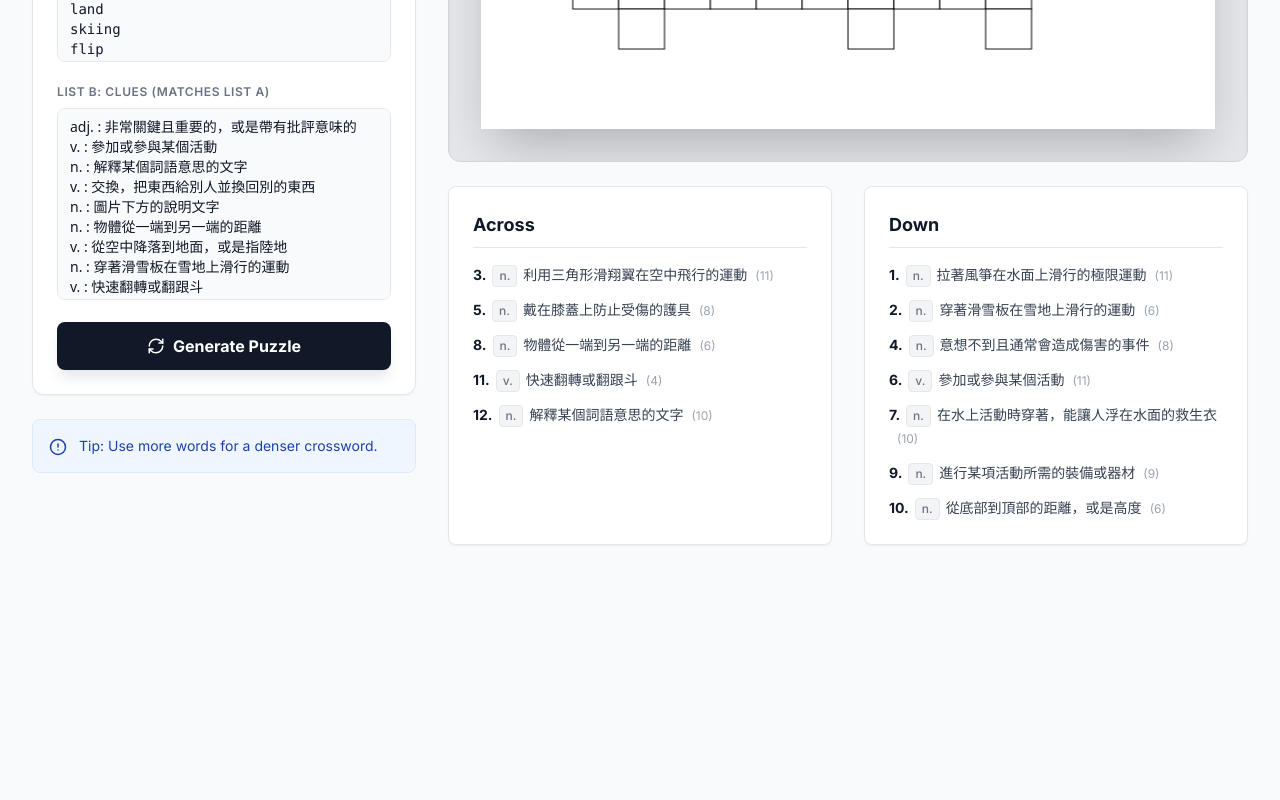
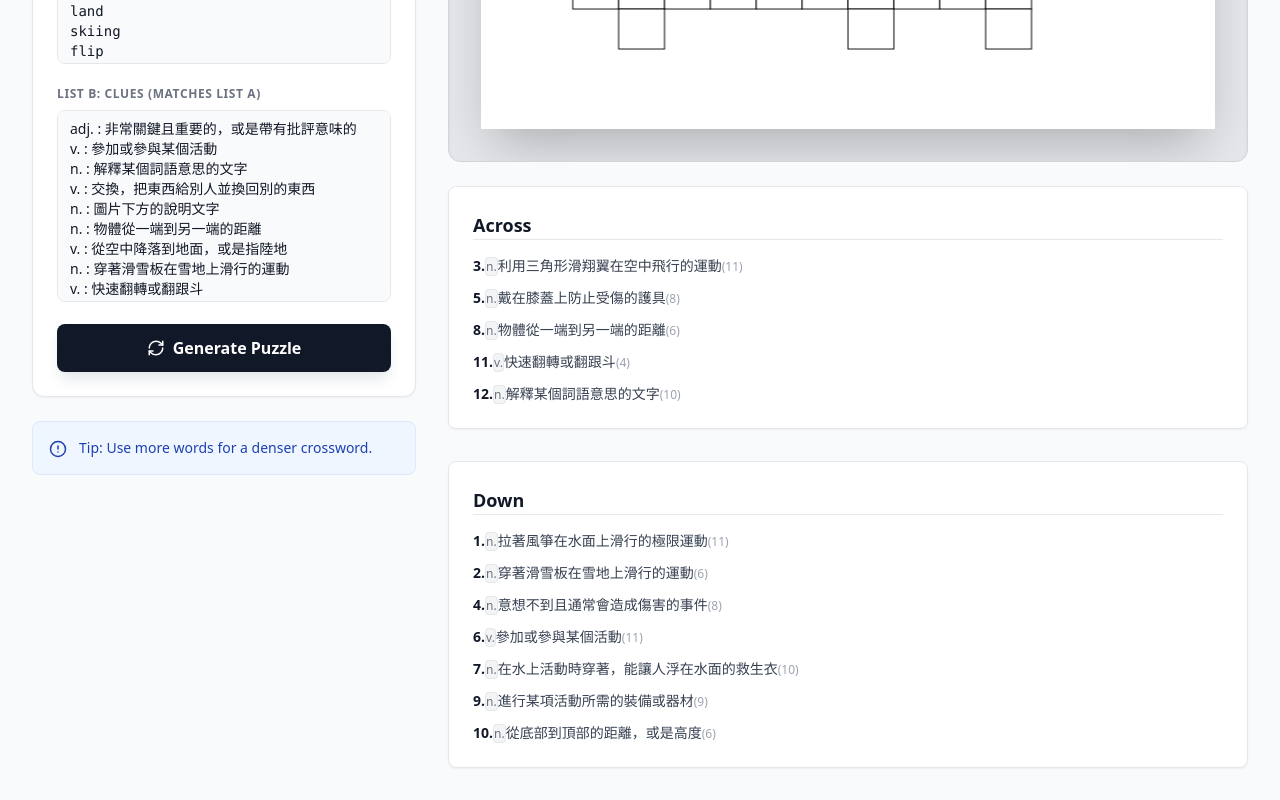
Before and after one commit to almosthuman-ai/vocabgen, a React (Vite) app: page / in a window 1280 px wide. Shown: the part 919-1719 px from the top of the page. Before the commit the page ends 1496 px from the top, so only its background shows below. Built offline with nearby package versions, Linux system fonts and the light colour scheme.

Commit message:
fixeduistuff

```diff
--- /dev/null
+++ b/index.css
@@ -0,0 +1,3 @@
+@tailwind base;
+@tailwind components;
+@tailwind utilities;
--- a/index.html
+++ b/index.html
@@ -1,31 +1,13 @@
-
 <!DOCTYPE html>
 <html lang="en">
   <head>
     <meta charset="UTF-8" />
     <meta name="viewport" content="width=device-width, initial-scale=1.0" />
     <title>VocabGen</title>
-    <script src="https://cdn.tailwindcss.com"></script>
-    <style>
-      @import url('https://fonts.googleapis.com/css2?family=Inter:wght@400;500;600;700&family=JetBrains+Mono:wght@400;700&display=swap');
-      body {
-        font-family: 'Inter', sans-serif;
-      }
-    </style>
-  <script type="importmap">
-{
-  "imports": {
-    "react-dom/": "https://esm.sh/react-dom@^19.2.3/",
-    "react/": "https://esm.sh/react@^19.2.3/",
-    "react": "https://esm.sh/react@^19.2.3",
-    "lucide-react": "https://esm.sh/lucide-react@^0.562.0"
-  }
-}
-</script>
-<link rel="stylesheet" href="/index.css">
-</head>
+  </head>
   <body class="bg-gray-50 text-gray-900 antialiased">
     <div id="root"></div>
-  <script type="module" src="/index.tsx"></script>
-</body>
+    <!-- This tells Vite where your app starts. -->
+    <script type="module" src="/index.tsx"></script>
+  </body>
 </html>
--- a/index.tsx
+++ b/index.tsx
@@ -1,5 +1,6 @@
 import React from 'react';
 import ReactDOM from 'react-dom/client';
+import './index.css'; // <--- ADD THIS LINE HERE
 import App from './App';
 
 const rootElement = document.getElementById('root');
--- /dev/null
+++ b/postcss.config.js
@@ -0,0 +1,6 @@
+export default {
+  plugins: {
+    tailwindcss: {},
+    autoprefixer: {},
+  },
+}
--- /dev/null
+++ b/tailwind.config.js
@@ -0,0 +1,12 @@
+/** @type {import('tailwindcss').Config} */
+export default {
+  content: [
+    "./index.html",
+    "./*.{js,ts,jsx,tsx}",
+    "./src/**/*.{js,ts,jsx,tsx}",
+  ],
+  theme: {
+    extend: {},
+  },
+  plugins: [],
+}
--- /dev/null
+++ b/vite-env.d.ts
@@ -0,0 +1 @@
+/// <reference types="vite/client" />
```
